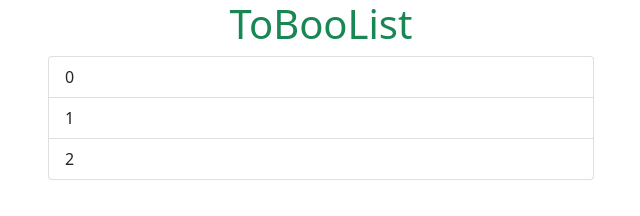
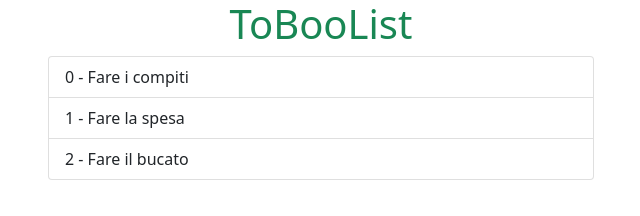
Before and after one commit to LucaSpennato/vue-todolist, a plain HTML site: page index.html in a window 1280 px wide. Shown: the whole page, without its empty margins (319-959 px from the left). Drawn offline with nearby package versions, Linux system fonts and the light colour scheme.

Commit message:
todo element on html

```diff
--- a/index.html
+++ b/index.html
@@ -23,7 +23,7 @@
 
                         <li class="list-group-item" v-for="(todo, index) in todos" >
 
-                            {{ index }}
+                            {{ index }} - {{ todo.text }}
 
                         </li>
 
```
